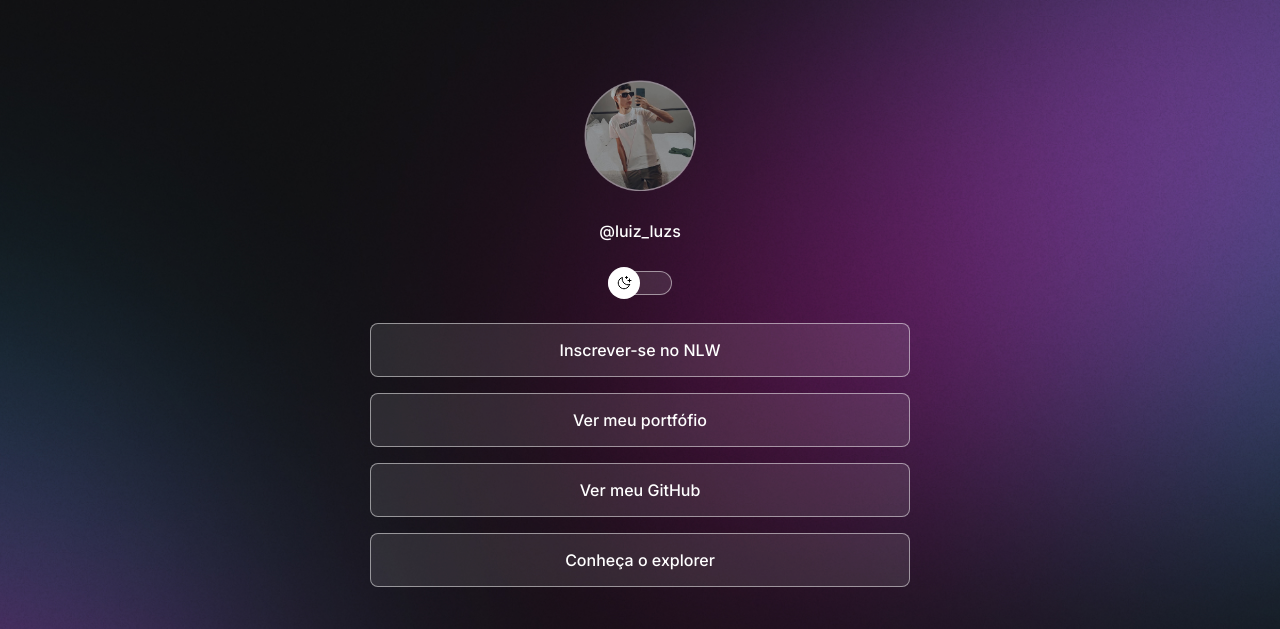
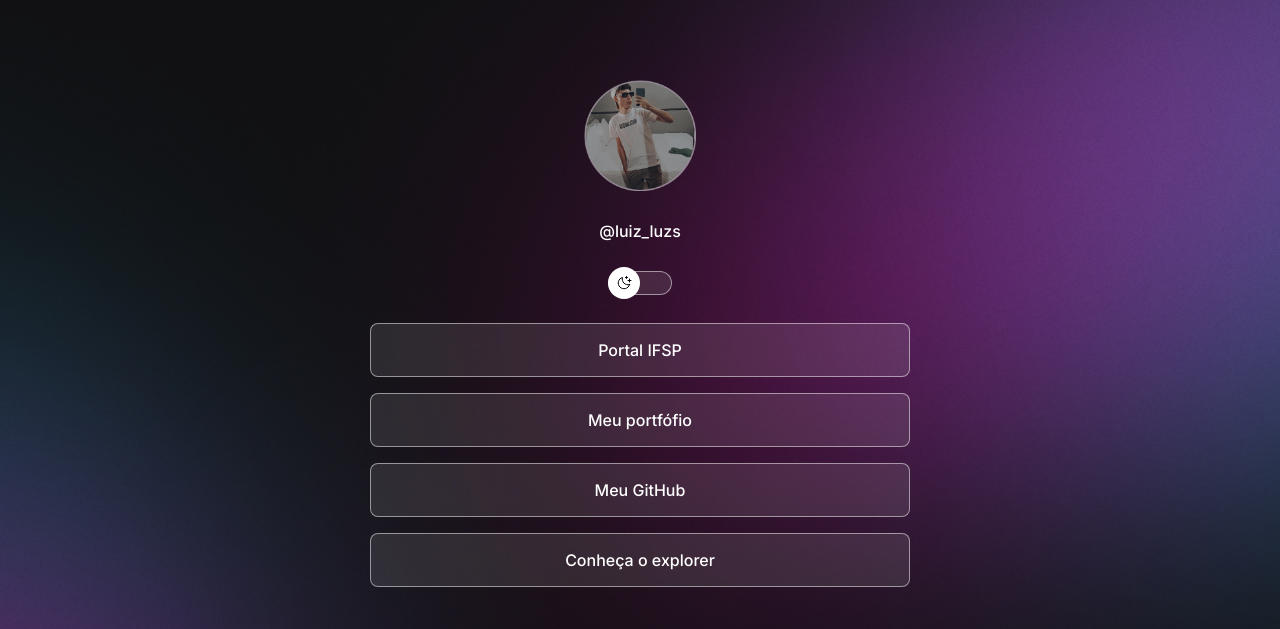
Before and after one commit to Luiz-luzs/Meu-Site, a plain HTML site: page index.html in a window 1280 px wide. Shown: the top 629 px of the page. Drawn offline with nearby package versions, Linux system fonts and the light colour scheme.

Commit message:
Add links sites

```diff
--- a/index.html
+++ b/index.html
@@ -24,11 +24,11 @@
         <span></span>
       </div>
       <ul>
-        <li><a href="#">Inscrever-se no NLW</a></li>
-        <li><a href="#">Ver meu portfófio</a></li>
+        <li><a href="https://srt.ifsp.edu.br/" target="_blank">Portal IFSP</a></li>
+        <li><a href="https://github.com/Luiz-luzs?tab=repositories" target="_blank">Meu portfófio</a></li>
         <li>
           <a href="https://github.com/Luiz-luzs" target="_blank"
-            >Ver meu GitHub</a
+            >Meu GitHub</a
           >
         </li>
         <li>
```
